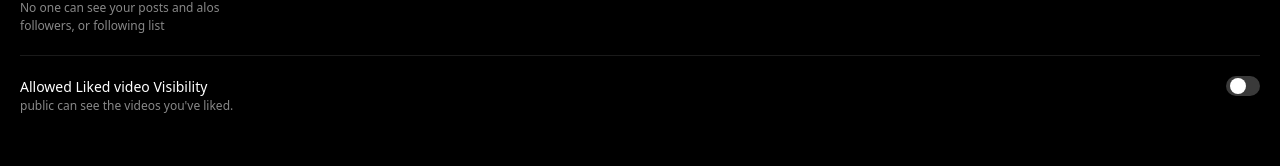
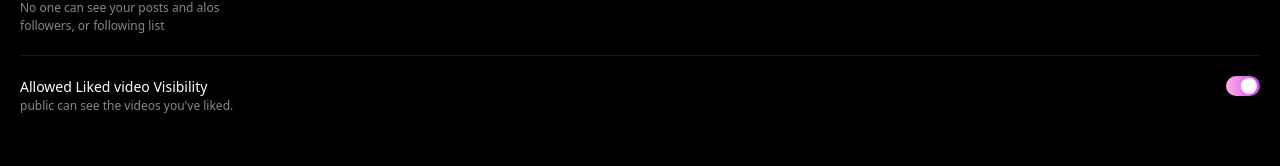
Before and after one commit to MyoMyatAung/beabox-uat, a React (Vite) app: page /settings in a window 1280 px wide. Shown: the part 292-458 px from the top of the page. Built offline with nearby package versions, Linux system fonts and the light colour scheme; the HTML template or start-up script is replaced by a standard one.

Commit message:
code reflector

```diff
--- /dev/null
+++ b/src/hocs/withProfileData.tsx
@@ -0,0 +1,56 @@
+import {
+  useChangePrivateProfileStatsMutation,
+  useChangeVisibilityMutation,
+  useGetMyProfileQuery,
+} from "@/store/api/profileApi";
+import {
+  setPrivateProfile,
+  setProfileData,
+  setVisibility,
+} from "@/store/slices/persistSlice";
+import { useEffect } from "react";
+import { useDispatch, useSelector } from "react-redux";
+
+const withProfileData = (WrapperCompo: any) => {
+  const HOC = (props: any) => {
+    const dispatch = useDispatch();
+    const persistState = useSelector((state: any) => state.persist);
+    const { data, refetch, isLoading } = useGetMyProfileQuery("");
+    console.log(data?.data, "my profile");
+    console.log(persistState, "persistState");
+    const [changePrivateProfileStats] = useChangePrivateProfileStatsMutation();
+    const [changeVisibility] = useChangeVisibilityMutation();
+    const changePrivateProfileStatsHandler = async (e: any) => {
+      await changePrivateProfileStats({
+        status: e.target.checked ? "on" : "off",
+      });
+      dispatch(setPrivateProfile(e.target.checked ? "on" : "off"));
+    };
+    const changeVisibilityHandler = async (e: any) => {
+      await changeVisibility({
+        status: e.target.checked ? "on" : "off",
+      });
+      dispatch(setVisibility(e.target.checked ? "on" : "off"));
+    };
+    useEffect(() => {
+      dispatch(setProfileData(data?.data));
+      dispatch(setPrivateProfile(data?.data?.private_profile));
+      dispatch(setVisibility(data?.data?.liked_video_visibility));
+    }, [data]);
+    useEffect(() => {
+      refetch();
+    }, [persistState]);
+    return (
+      <WrapperCompo
+        {...props}
+        private_profile={persistState.private_profile}
+        liked_video_visibility={persistState.visibility}
+        changePrivateProfileStatsHandler={changePrivateProfileStatsHandler}
+        changeVisibilityHandler={changeVisibilityHandler}
+      />
+    );
+  };
+  return HOC;
+};
+
+export default withProfileData;
--- a/src/page/profile/Profile.tsx
+++ b/src/page/profile/Profile.tsx
@@ -14,14 +14,12 @@ import { FaAngleRight } from "react-icons/fa";
 import { Link } from "react-router-dom";
 import { paths } from "@/routes/paths";
 import { useGetMyProfileQuery } from "@/store/api/profileApi";
-import { useDispatch, useSelector } from "react-redux";
-import { logOutUser } from "@/store/slices/persistSlice";
+import { useSelector } from "react-redux";
 
 const Profile = () => {
   const { data } = useGetMyProfileQuery("");
   console.log(data?.data, "data");
   const user = useSelector((state: any) => state.persist.user);
-  const dispatch = useDispatch();
 
   return (
     <div className="px-5 max-h-screen no-scrollbar">
--- a/src/page/profile/ProfileDetail.tsx
+++ b/src/page/profile/ProfileDetail.tsx
@@ -7,22 +7,31 @@ import EditGender from "@/components/profile/edit-gender";
 import EditReferral from "@/components/profile/edit-referral";
 import ChangePassword from "@/components/profile/change-password";
 import EditBio from "@/components/profile/edit-bio";
-import { useSelector } from "react-redux";
+import { useDispatch, useSelector } from "react-redux";
 import { useGetMyProfileQuery } from "@/store/api/profileApi";
 import { useEffect } from "react";
+import { setProfileData } from "@/store/slices/persistSlice";
 
 const Settings = () => {
   const user = useSelector((state: any) => state.persist.user);
-  const bio = useSelector((state: any) => state.persist.bio);
-  const gender = useSelector((state: any) => state.persist.gender);
-  console.log(bio);
-
+  const profileData = useSelector((state: any) => state.persist.profileData);
+  const private_profile = useSelector(
+    (state: any) => state.persist.private_profile
+  );
   const { data, refetch } = useGetMyProfileQuery("");
-  console.log(data?.data);
-
+  console.log(data);
+  const dispatch = useDispatch();
   const refetchHandler = async () => {
     await refetch();
   };
+  console.log(profileData, "pd");
+  useEffect(() => {
+    if (data?.status) dispatch(setProfileData(data?.data));
+  }, []);
+
+  useEffect(() => {
+    refetch();
+  }, [private_profile]);
 
   // useEffect(() => {
   //   refetch();
@@ -41,7 +50,10 @@ const Settings = () => {
       </div>
       <div className="flex flex-col gap-7 my-7">
         <h1 className="text-[12px] text-[#888]">About you</h1>
-        <EditUsername username={data?.data?.username} refetchHandler={refetchHandler} />
+        <EditUsername
+          username={data?.data?.username}
+          refetchHandler={refetchHandler}
+        />
         <EditGender />
         <div className="text-[14px] flex items-center justify-between">
           <h1>Region</h1>
--- a/src/page/profile/Settings.tsx
+++ b/src/page/profile/Settings.tsx
@@ -1,18 +1,23 @@
 import { paths } from "@/routes/paths";
 import { FaAngleLeft } from "react-icons/fa";
 import { Link, useNavigate } from "react-router-dom";
-import { Globe, ChevronRight } from "lucide-react";
+import { ChevronRight } from "lucide-react";
 import { Button } from "@/components/ui/button";
 import EditLanguage from "@/components/profile/edit-language";
 import { logOutUser } from "@/store/slices/persistSlice";
 import { useDispatch } from "react-redux";
 import { useLogoutMutation } from "@/store/api/profileApi";
+import withProfileData from "@/hocs/withProfileData";
 
-const Settings = () => {
+const Settings = ({
+  private_profile,
+  changePrivateProfileStatsHandler,
+  liked_video_visibility,
+  changeVisibilityHandler,
+}: any) => {
   const dispatch = useDispatch();
   const navigate = useNavigate();
-  const [logout, { data }] = useLogoutMutation();
-  console.log(data, "logout");
+  const [logout] = useLogoutMutation();
 
   return (
     <div className="w-full h-screen px-5 flex flex-col items-center justify-between">
@@ -50,7 +55,17 @@ const Settings = () => {
             </p>
           </div>
           <label className="switch">
-            <input type="checkbox" />
+            <input
+              type="checkbox"
+              defaultChecked={private_profile == "on" ? true : false}
+              onChange={changePrivateProfileStatsHandler}
+              // defaultChecked={private_profile == "off" ? false : true}
+              // onChange={async (e) =>
+              //   await changePrivateProfileStats({
+              //     status: e.target.checked ? "on" : "off",
+              //   })
+              // }
+            />
             <span className="slider round"></span>
           </label>
         </div>
@@ -63,7 +78,11 @@ const Settings = () => {
             </p>
           </div>
           <label className="switch">
-            <input type="checkbox" />
+            <input
+              type="checkbox"
+              defaultChecked={liked_video_visibility}
+              onChange={changeVisibilityHandler}
+            />
             <span className="slider round"></span>
           </label>
         </div>
@@ -84,4 +103,4 @@ const Settings = () => {
   );
 };
 
-export default Settings;
+export default withProfileData(Settings);
--- a/src/store/api/profileApi.ts
+++ b/src/store/api/profileApi.ts
@@ -81,6 +81,24 @@ export const profileApi = createApi({
         },
       }),
     }),
+    changePrivateProfileStats: builder.mutation({
+      query: ({ status }) => ({
+        url: `/profile/private-profile-status`,
+        method: "POST",
+        body: {
+          status,
+        },
+      }),
+    }),
+    changeVisibility: builder.mutation({
+      query: ({ status }) => ({
+        url: `/profile/liked-video-visibility`,
+        method: "POST",
+        body: {
+          status,
+        },
+      }),
+    }),
   }),
 });
 
@@ -93,4 +111,6 @@ export const {
   useUploadProfilePicMutation,
   useLogoutMutation,
   useChangePasswordMutation,
+  useChangePrivateProfileStatsMutation,
+  useChangeVisibilityMutation,
 } = profileApi;
--- a/src/store/slices/persistSlice.ts
+++ b/src/store/slices/persistSlice.ts
@@ -6,6 +6,9 @@ const initialState: any = {
   user: null,
   gender: "Other",
   bio: "",
+  profileData: null,
+  private_profile: "off",
+  visibility: "off",
 };
 
 export const persistSlice = createSlice({
@@ -27,10 +30,27 @@ export const persistSlice = createSlice({
     logOutUser: (state) => {
       state.user = null;
     },
+    setProfileData: (state, { payload }) => {
+      state.profileData = payload;
+    },
+    setPrivateProfile: (state, { payload }) => {
+      state.private_profile = payload;
+    },
+    setVisibility: (state, { payload }) => {
+      state.visibility = payload;
+    },
   },
 });
 
-export const { setRegisterUser, setUser, logOutUser, setGender, setBio } =
-  persistSlice.actions;
+export const {
+  setRegisterUser,
+  setUser,
+  logOutUser,
+  setGender,
+  setBio,
+  setProfileData,
+  setPrivateProfile,
+  setVisibility,
+} = persistSlice.actions;
 
 export default persistSlice.reducer;
```
